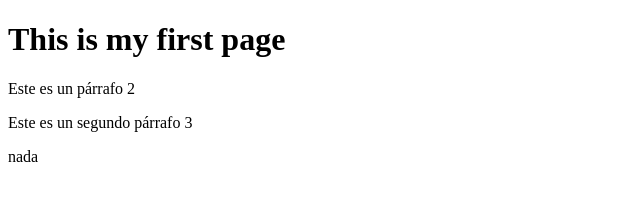
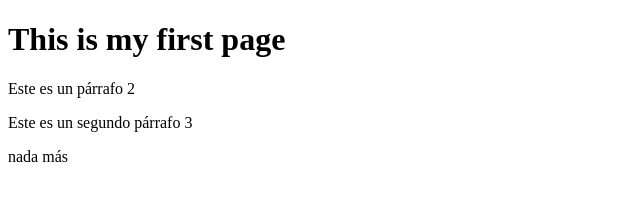
Before and after one commit to otello1971/github, a website: page prueba2.html in a window 1280 px wide. Shown: the full height of the page, 0-640 px from the left. Drawn offline with Linux system fonts and the light colour scheme.

Commit message:
Update prueba2.html
prueba 3

```diff
--- a/prueba2.html
+++ b/prueba2.html
@@ -7,7 +7,7 @@
     <h1>This is my first page</h1>
     <p>Este es un párrafo 2</p>
     <p>Este es un segundo  párrafo 3</p>
-    <div>nada</div>
+    <div>nada más</div>
 </body>
 
 </html>
```
